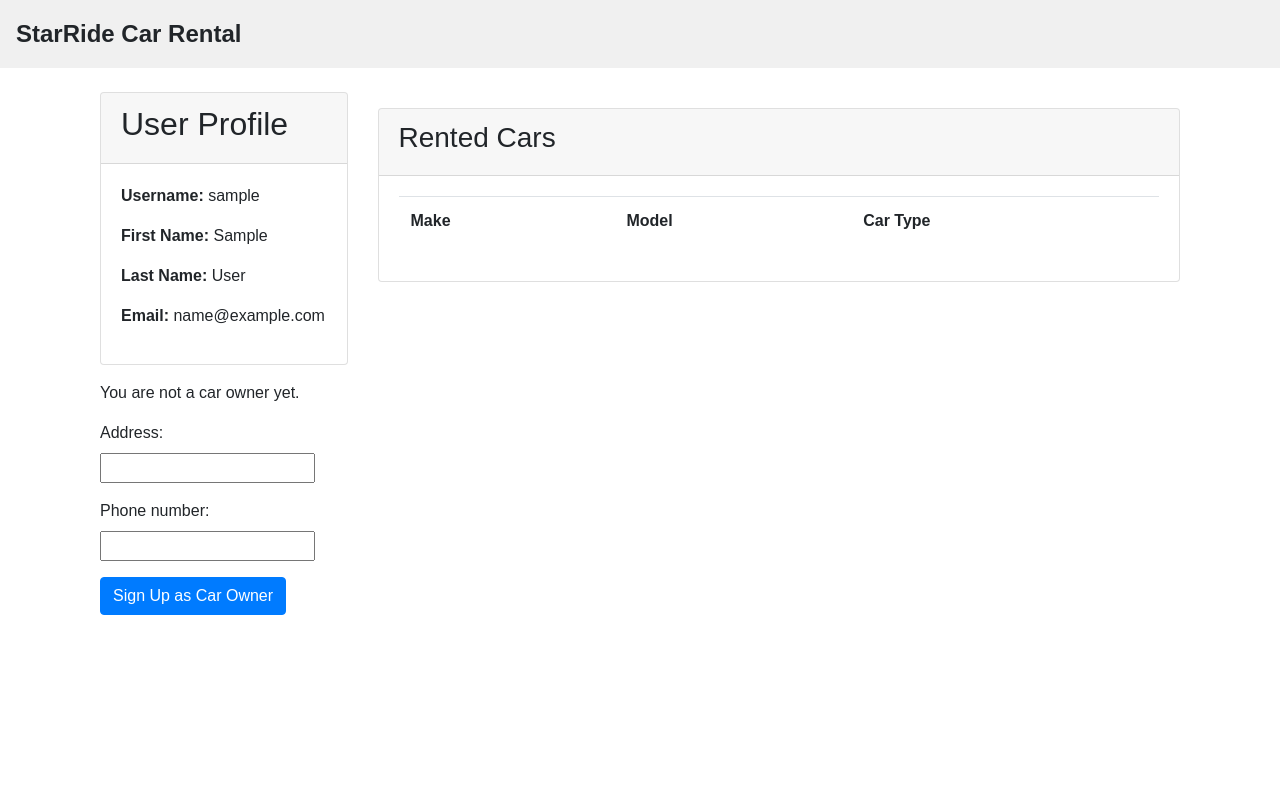
After one commit to BonyaO/starrides, a Django app: page /rides/profile/ in a window 1280 px wide. The commit adds this page. Run offline with Django 5.2, Linux system fonts and the light colour scheme; the visitor is signed in with stand-in values (Sample User, id 1); data that the repository does not hold is empty.

Commit message:
Add car rent flow and other fixes

```diff
--- a/starrides/rides/forms.py
+++ b/starrides/rides/forms.py
@@ -1,14 +1,14 @@
 from django import forms
 from django.core.exceptions import ValidationError
 
-from .models import Car
+from .models import Car, Rental
 from .models import CarType
 from .models import CarOwner
 
 class CarForm(forms.ModelForm):
     class Meta:
         model = Car
-        fields = ['make', 'model', 'year', 'vin', 'car_type', 'transmission', 'mileage', 'doors',
+        fields = ['make', 'model', 'year', 'vin', 'car_type', 'transmission', 'rental_price', 'mileage', 'doors',
                   'passenger_capacity', 'image', 'is_available']
         widgets = {
             'car_type': forms.Select(attrs={'class': 'form-control'})
@@ -21,8 +21,8 @@ class CarForm(forms.ModelForm):
             raise ValidationError("This field is required.")
 
         # File type validation
-        if not image.content_type.startswith('image/'):
-            raise ValidationError("Upload only image files.")
+        # if not image.content_type.startswith('image/'):
+        #     raise ValidationError("Upload only image files.")
 
         # File size validation (in bytes)
         if image.size > 1024 * 1024 * 2:  # 2 MB limit
@@ -35,3 +35,14 @@ class CarOwnerSignupForm(forms.ModelForm):
     class Meta:
         model = CarOwner
         fields = ['address', 'phone_number']
+
+
+class CarRentForm(forms.ModelForm):
+    rental_amount = forms.DecimalField(required=False, widget=forms.HiddenInput())
+    class Meta:
+        model = Rental
+        fields = ['pick_up_location', 'pick_up_date', 'drop_off_date', 'rental_amount']
+        widgets = {
+            'pick_up_date': forms.DateTimeInput(attrs={'type': 'datetime-local'}),
+            'drop_off_date': forms.DateTimeInput(attrs={'type': 'datetime-local'}),
+        }
--- a/starrides/rides/models.py
+++ b/starrides/rides/models.py
@@ -21,13 +21,14 @@ class Car(models.Model):
     make = models.CharField(max_length=50)
     model = models.CharField(max_length=50)
     year = models.IntegerField()
+    rental_price = models.IntegerField()
     vin = models.CharField(max_length=50, unique=True)
     car_type = models.ForeignKey(CarType, on_delete=models.CASCADE)
     transmission = models.CharField(max_length=10)
     mileage = models.IntegerField()
     doors = models.IntegerField()
     passenger_capacity = models.IntegerField()
-    image = models.ImageField(upload_to='car_images/')  # Adjust upload path as needed
+    image = models.ImageField(upload_to='car_images/', blank=True, null=True)  # Adjust upload path as needed
     is_available = models.BooleanField(default=True)
     owner = models.ForeignKey(CarOwner, on_delete=models.CASCADE)
 
@@ -40,7 +41,7 @@ class Rental(models.Model):
     pick_up_location = models.CharField(max_length=255)
     pick_up_date = models.DateTimeField()
     drop_off_date = models.DateTimeField()
-    rental_price = models.DecimalField(max_digits=10, decimal_places=2, validators=[MinValueValidator(Decimal('0.00'))])
+    rental_amount = models.DecimalField(max_digits=10, decimal_places=2, validators=[MinValueValidator(Decimal('0.00'))])
 
     def __str__(self):
         return f"Rental ID: {self.id} - Car: {self.car}"
--- /dev/null
+++ b/starrides/rides/templates/profile.html
@@ -0,0 +1,92 @@
+{% extends 'rides_base.html' %}
+{% block content %}
+<div class="container mt-4">
+    <div class="row">
+        <div class="col-md-3">
+            <div class="card">
+                <div class="card-header">
+                    <h2>User Profile</h2>
+                </div>
+                <div class="card-body">
+                    <p><strong>Username:</strong> {{ user.username }}</p>
+                    <p><strong>First Name:</strong> {{ user.first_name }}</p>
+                    <p><strong>Last Name:</strong> {{ user.last_name }}</p>
+                    <p><strong>Email:</strong> {{ user.email }}</p>
+                    {% if car_owner %}
+                    <p><strong>Address:</strong> {{ car_owner.address }}</p>
+                    <p><strong>Phone:</strong> {{ car_owner.phone_number }}</p>
+                    {% endif %}
+                </div>
+            </div>
+
+            {% if not car_owner %}
+            <div class="mt-3">
+                <p>You are not a car owner yet.</p>
+                <form method="post">
+                    {% csrf_token %}
+                    {{ form.as_p }}
+                    <button type="submit" class="btn btn-primary">Sign Up as Car Owner</button>
+                </form>
+            </div>
+            {% endif %}
+        </div>
+
+        <div class="col-md-9">
+            {% if car_owner %}
+            <div class="card">
+                <div class="card-header">
+                    <h3>Owned Cars</h3>
+                </div>
+                <div class="card-body">
+                    <table class="table">
+                        <tr>
+                            <th>Make</th>
+                            <th>Model</th>
+                            <th>Car Type</th>
+                            <th>Actions</th>
+                        </tr>
+                        {% for car in owned_cars %}
+                        <tr>
+                            <td>{{ car.make }}</td>
+                            <td>{{ car.model }}</td>
+                            <td>{{ car.car_type }}</td>
+                            <td>
+                                <a href="{% url 'edit_car' car.id %}">Edit</a> |
+                                <a href="{% url 'delete_car' car.id %}">Delete</a>
+                            </td>
+                        </tr>
+                        {% endfor %}
+
+                    </table>
+                </div>
+            </div>
+            <a href="{% url 'create_car' %}" class="btn btn-success p-2">Upload New Car</a>
+            {% endif %}
+            <div class="card mt-3">
+                <div class="card-header">
+                    <h3>Rented Cars</h3>
+                </div>
+                <div class="card-body">
+                    <table class="table">
+                        <tr>
+                            <th>Make</th>
+                            <th>Model</th>
+                            <th>Car Type</th>
+
+                        </tr>
+                        {% for car in rented_cars %}
+                        <tr>
+                            <td>{{ car.make }}</td>
+                            <td>{{ car.model }}</td>
+                            <td>{{ car.car_type }}</td>
+                        </tr>
+                        {% endfor %}
+                    </table>
+                </div>
+            </div>
+
+        </div>
+    </div>
+</div>
+
+{% endblock content %}
--- a/starrides/rides/templates/rides_base.html
+++ b/starrides/rides/templates/rides_base.html
@@ -2,14 +2,25 @@
 <html>
 
 <head>
+  {% load static %}
   <meta charset="utf-8">
   <title>{% block title %}StarRide{% endblock %}</title>
+  <link rel="stylesheet" href="https://cdn.jsdelivr.net/npm/bootstrap@4.6.2/dist/css/bootstrap.min.css" integrity="sha384-xOolHFLEh07PJGoPkLv1IbcEPTNtaed2xpHsD9ESMhqIYd0nLMwNLD69Npy4HI+N" crossorigin="anonymous">
+  <link rel="stylesheet" href="{% static 'css/style.css' %}">
+
 </head>
 
 <body>
-  <main>
-    {% block content %}
-    {% endblock %}
+<header>
+  <div class="logo">StarRide Car Rental</div>
+</header>
+<main>
+  <div class="container">
+
+            {% block content %}
+            {% endblock %}
+
+    </div>
   </main>
 </body>
 
--- a/starrides/rides/urls.py
+++ b/starrides/rides/urls.py
@@ -1,11 +1,14 @@
 from django.urls import path
 from . import views
+from .views import CarDeleteView
 
 urlpatterns = [
     path('', views.index, name='index'),
-    path('create_car', views.create_car, name='Create New Car'),
+    path('create_car', views.create_car, name='create_car'),
     path('lister_signup', views.signup_lister, name="Become a Lister"),
     path('car/<int:car_id>/', views.car_detail, name='car_detail'),
     path('car/<int:car_id>/edit/', views.edit_car, name='edit_car'),
-    path('car/<int:car_id>/delete/', views.delete_car, name='car_delete')
+    path('car/<int:pk>/delete/', CarDeleteView.as_view(), name='delete_car'),
+    path('car/<int:car_id>/rent/', views.rent_car, name='rent_car'),
+    path('profile/', views.profile, name='profile')
 ]
--- a/starrides/rides/views.py
+++ b/starrides/rides/views.py
@@ -1,8 +1,13 @@
+from django.contrib.auth.mixins import LoginRequiredMixin, UserPassesTestMixin
 from django.shortcuts import render, redirect, get_object_or_404
-from .forms import CarForm, CarOwnerSignupForm
+from django.urls import reverse_lazy
+from django.utils import timezone
+from django.views.generic import DeleteView
+
+from .forms import CarForm, CarOwnerSignupForm, CarRentForm
 from django.contrib.auth.decorators import login_required
 
-from .models import CarOwner, Car
+from .models import CarOwner, Car, Rental
 
 
 # Create your views here.
@@ -21,10 +26,10 @@ def create_car(request):
             try:
                 car_owner = CarOwner.objects.get(user=request.user)
             except CarOwner.DoesNotExist:
-                return redirect('/')    # TODO: Change url to appropriate one
+                return redirect('profile')  # TODO: Change url to appropriate one
             car.owner = car_owner
             car.save()
-            return redirect('/')    # TODO: Change url to user home page
+            return redirect('profile')  # TODO: Change url to user home page
     else:
         form = CarForm()
     return render(request, 'create_car_form.html', {'form': form})
@@ -54,31 +59,104 @@ def car_detail(request, car_id):
 def edit_car(request, car_id):
     car = get_object_or_404(Car, pk=car_id)
 
-    # Check if the logged-in user is the owner of the car
+    # Check if the user is the owner
     if car.owner.user != request.user:
-        return redirect('car_list')  # Or display an error message
+        return redirect('car_list')  # Or display an error
 
     if request.method == 'POST':
         form = CarForm(request.POST, request.FILES, instance=car)
         if form.is_valid():
-            form.save()
-            return redirect('car_detail', car_id=car.id)  # Redirect to car details
+            # Handle the image field separately
+            if 'image' not in request.FILES:
+                form.cleaned_data.pop('image')  # Remove the image field from data
+
+            car = form.save(commit=False)  # Don't save immediately
+
+            if 'image' in request.FILES:
+                car.image = form.cleaned_data['image']  # Update image if provided
+
+            car.save()
+            return redirect('car_detail', car_id=car.id)
     else:
         form = CarForm(instance=car)
 
-    return render(request, 'car_edit.html', {'form': form, 'car': car})
+    return render(request, 'edit_car.html', {'form': form, 'car': car})
 
 
-@login_required
-def delete_car(request, car_id):
+# @login_required
+# def delete_car(request, car_id):
+#     car = get_object_or_404(Car, pk=car_id)
+#
+#     # Check if the logged-in user is the owner of the car
+#     if car.owner.user != request.user:
+#         return redirect('/')  # Or display an error message
+#
+#     if request.method == 'POST':
+#         print(car)
+#         car.delete()
+#         return redirect('/')
+#
+#     return redirect('/')
+class CarDeleteView(LoginRequiredMixin, UserPassesTestMixin, DeleteView):
+    model = Car
+    success_url = reverse_lazy('index')  # Replace 'index' with your car list view name
+
+    def test_func(self):
+        obj = self.get_object()
+        return obj.owner.user == self.request.user
+
+@login_required()
+def rent_car(request, car_id):
     car = get_object_or_404(Car, pk=car_id)
 
-    # Check if the logged-in user is the owner of the car
-    if car.owner.user != request.user:
-        return redirect('/')  # Or display an error message
+    if request.method == "POST":
+        form = CarRentForm(request.POST)
+        if form.is_valid():
+            rental = form.save(commit=False)
+            rental.car = car
+            rental.customer = request.user
+            rental.save()
+
+            return redirect('profile')
+    else:
+        form = CarRentForm(initial={'pick_up_date': timezone.now()})
+
+    return render(request, 'rental_form.html', {'form': form, 'car': car})
+
+
+def rental_confirm(request):
+    if request.method == 'POST':
+        rental_id = request.POST.get('rental_id')  # Get rental ID from hidden field
+
+        rental = get_object_or_404(Rental, pk=rental_id)
+
+        rental.save()  # Save the rental to the database
+        return redirect('/')  # Redirect to success page
+    else:
+        return redirect('index')  # Handle invalid requests (e.g., GET)
+
+@login_required()
+def profile(request):
+    user = request.user
+    car_owner = CarOwner.objects.filter(user=user).first()
 
     if request.method == 'POST':
-        car.delete()
-        return redirect('/')
+        form = CarOwnerSignupForm(request.POST)
+        if form.is_valid():
+            car_owner = form.save(commit=False)
+            car_owner.user = user
+            car_owner.save()
+            return redirect('profile')
+    else:
+        form = CarOwnerSignupForm(initial={'user': user})
 
-    return redirect('/')
+    owned_cars = Car.objects.filter(owner=car_owner)
+    rented_cars = Car.objects.filter(rental__customer=user)
+
+    return render(request, 'profile.html', {
+        'user': user,
+        'car_owner': car_owner,
+        'owned_cars': owned_cars,
+        'rented_cars': rented_cars,
+        'form': form
+    })
--- a/starrides/static/css/style.css
+++ b/starrides/static/css/style.css
@@ -1,5 +1,8 @@
 body {
     font-family: sans-serif;
+    display: flex;
+    flex-direction: column;
+    min-height: 100vh;
 }
 
 header {
@@ -8,6 +11,7 @@ header {
     align-items: center;
     padding: 1rem;
     background-color: #f0f0f0;
+    width: 100%;
 }
 
 nav a {
@@ -24,9 +28,7 @@ nav a {
     padding: 1rem;
     margin-bottom: 1rem;
 }
-.car-detail img {
-    margin-bottom: 1rem;
-}
+
 
 .car-detail ul {
     list-style: none;
@@ -36,11 +38,47 @@ nav a {
 .car-detail li {
     margin-bottom: 0.5rem;
 }
-button.link-button {
-    background: none;
-    border: none;
-    padding: 0;
-    cursor: pointer;
-    text-decoration: underline;
-    color: blue;
+main {
+    flex: 1;
 }
+
+.logo {
+  font-size: 24px;
+  font-weight: bold;
+}
+
+.auth-buttons button {
+  display: flex;
+  padding: 8px 15px;
+  margin-left: 10px;
+}
+
+.hero {
+  text-align: center;
+  padding: 50px 0;
+}
+
+.hero img {
+  max-width: 100%;
+  height: auto;
+}
+
+.car-grid {
+  display: grid;
+  grid-template-columns: repeat(3, 1fr);
+  gap: 20px;
+  padding: 20px;
+}
+
+footer {
+  background-color: #333;
+  color: white;
+  text-align: center;
+  position: fixed;
+  bottom: 0;
+  height: 5 px;
+  width: 100%;
+}
+.d-flex {
+   gap: 15px;
+}
```
Also changed, not shown: starrides/rides/templates/car_detail.html (+79 -36 lines), starrides/rides/templates/create_car_form.html (+18 -7 lines), starrides/rides/templates/edit_car.html (+19 -6 lines), starrides/rides/templates/index.html (+41 -20 lines), starrides/rides/templates/rental_form.html (added, +69 -0 lines), starrides/rides/templates/rides/car_confirm_delete.html (added, +12 -0 lines), starrides/starrides/settings.py (+7 -1 lines), starrides/templates/base.html (+17 -5 lines), starrides/templates/registration/login.html (+13 -2 lines), starrides/templates/registration/signup.html (+12 -3 lines), README.md, 1 other file.
